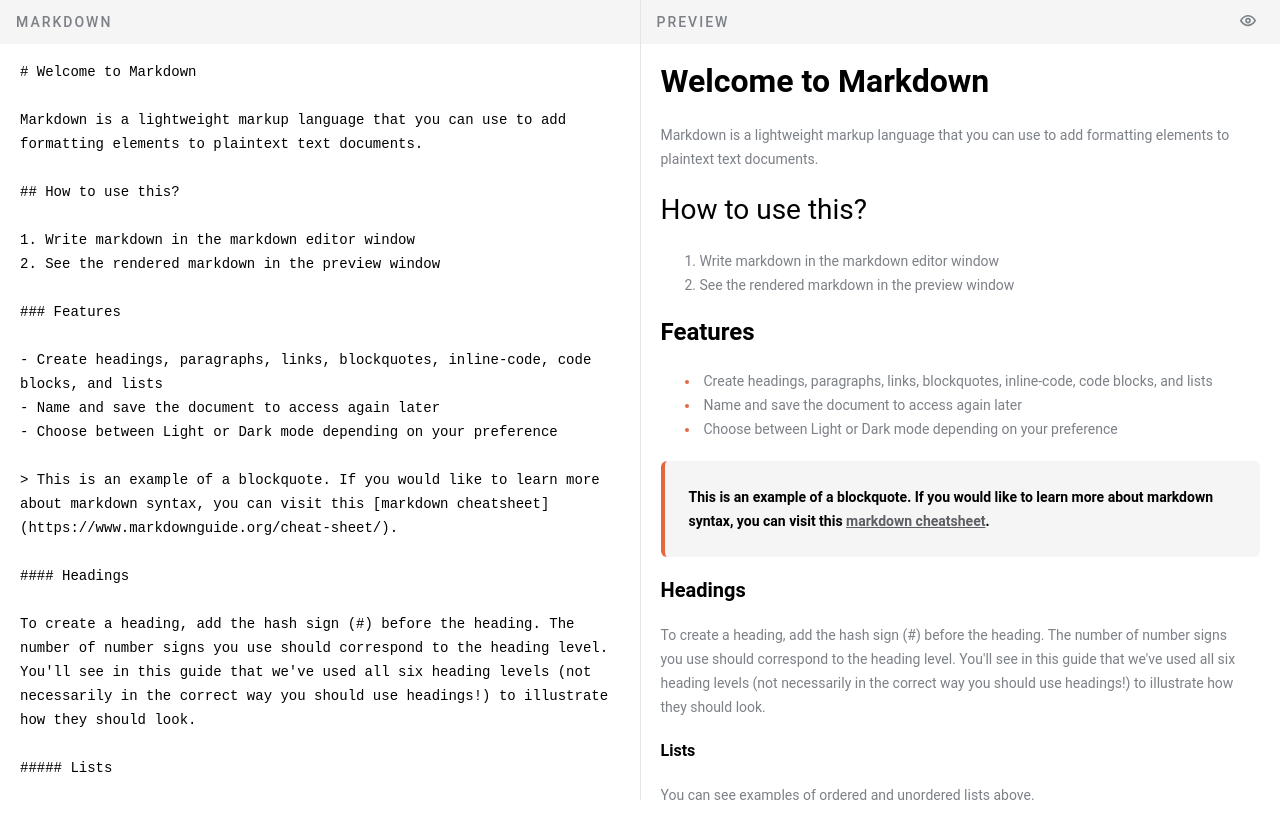
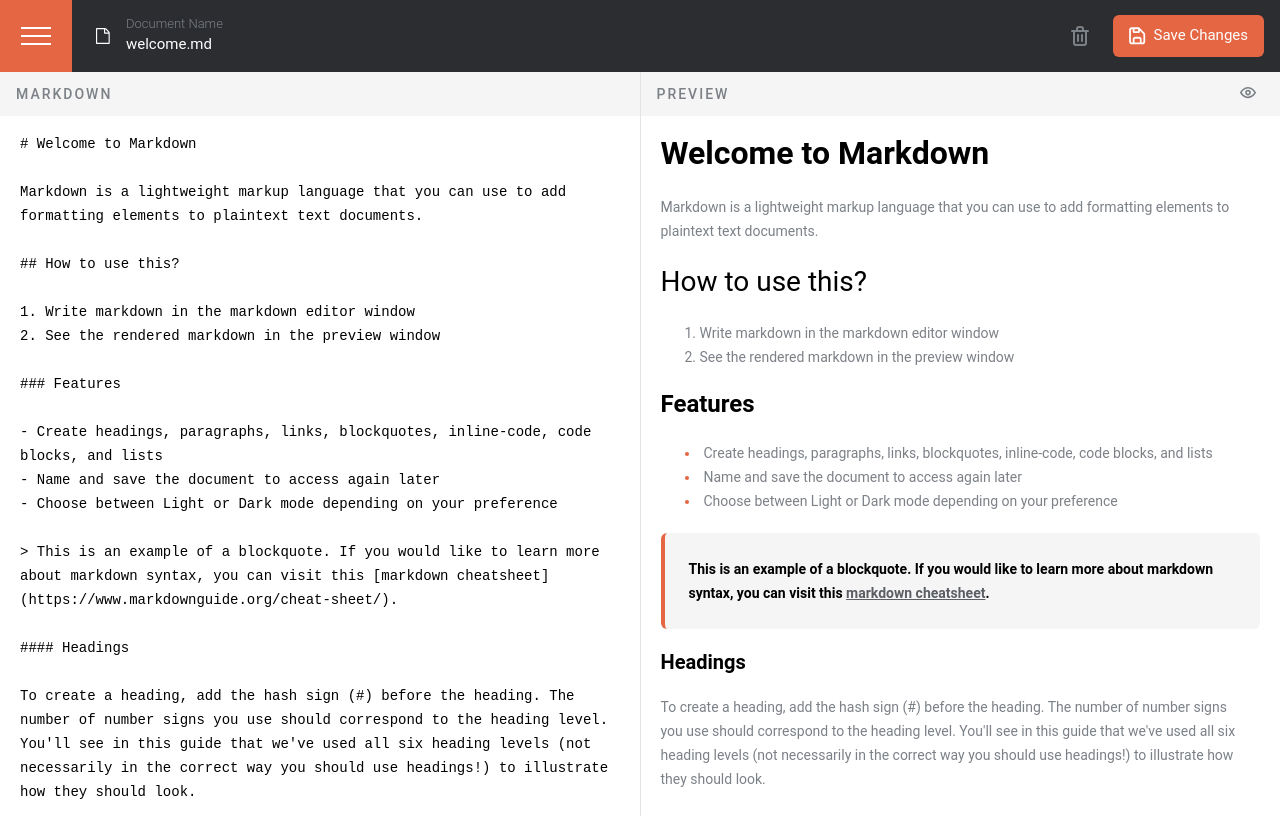
Before and after one commit to david19589/in-browser-markdown-editor, a React (Vite) app: page / in a window 1280 px wide. Built offline with nearby package versions, Linux system fonts and the light colour scheme.

Commit message:
added some styles and changed position of svgs in 'EditorAndPreview', made Header component

```diff
--- a/src/App.tsx
+++ b/src/App.tsx
@@ -1,8 +1,12 @@
+import { useState } from "react";
 import EditorAndPreview from "./Components/EditorAndPreview";
+import Header from "./Components/Header";
 
 function App() {
+  const [openMenu, setOpenMenu] = useState(false);
   return (
     <div>
+      <Header openMenu={openMenu} setOpenMenu={setOpenMenu}/>
       <EditorAndPreview />
     </div>
   );
--- a/src/Components/EditorAndPreview/index.tsx
+++ b/src/Components/EditorAndPreview/index.tsx
@@ -11,7 +11,11 @@ function Editor() {
   useSynchronizedScroll(editorRef, previewRef);
 
   return (
-    <div className={`${Prev ? "flex items-center w-full" : ""} flex h-screen`}>
+    <div
+      className={`${
+        Prev ? "flex items-center w-full" : ""
+      } flex h-[93vh] relative`}
+    >
       <div
         onClick={() => {
           setPrev(!Prev);
@@ -26,7 +30,7 @@ function Editor() {
             xmlns="http://www.w3.org/2000/svg"
           >
             <path
-              className="group-hover:fill-[#E46643] "
+              className="group-hover:fill-[#E46643] transition-all duration-200"
               d="M1.38.027a.795.795 0 0 1 .769.206L14.815 12.9a.792.792 0 0 1 0 1.124.792.792 0 0 1-1.124 0L9.234 9.567a2.77 2.77 0 0 1-3.753-3.753L1.024 1.357a.795.795 0 0 1 .357-1.33Zm.998 3.832 1.156 1.116a10.846 10.846 0 0 0-1.773 2.153c.696 1.117 2.929 4.038 6.333 3.959a6.127 6.127 0 0 0 1.346-.198l1.25 1.25a7.505 7.505 0 0 1-2.556.53h-.198c-4.663 0-7.331-4.282-7.83-5.145a.792.792 0 0 1 0-.792A12.58 12.58 0 0 1 2.378 3.86Zm5.328-2.272c4.726-.143 7.52 4.267 8.028 5.145.15.24.163.542.031.792a12.58 12.58 0 0 1-2.304 2.874l-1.195-1.116a10.846 10.846 0 0 0 1.813-2.154c-.705-1.116-2.937-4.045-6.333-3.958a6.127 6.127 0 0 0-1.346.198L5.149 2.117a7.505 7.505 0 0 1 2.557-.53Zm-.974 5.486v.055c0 .656.532 1.188 1.188 1.188l.047-.008-1.235-1.235Z"
               fill="#7C8187"
             />
@@ -39,7 +43,7 @@ function Editor() {
             xmlns="http://www.w3.org/2000/svg"
           >
             <path
-              className="group-hover:fill-[#E46643] "
+              className="group-hover:fill-[#E46643] transition-all duration-200"
               d="M7.784.003c4.782-.144 7.597 4.31 8.109 5.198a.8.8 0 0 1 0 .8c-.688 1.2-3.255 5.086-7.677 5.198h-.2c-4.71 0-7.405-4.326-7.909-5.198a.8.8 0 0 1 0-.8C.803 4.001 3.362.115 7.784.003Zm.38 1.6h-.3c-3.199.08-5.286 2.71-6.086 3.998C2.482 6.73 4.73 9.68 8.176 9.6c3.199-.08 5.262-2.711 6.086-3.999-.712-1.127-2.967-4.086-6.398-3.998ZM8 2.803A2.799 2.799 0 1 1 8 8.4a2.799 2.799 0 0 1 0-5.598Zm0 1.599A1.2 1.2 0 1 0 8 6.8a1.2 1.2 0 0 0 0-2.4Z"
               fill="#7C8187"
             />
--- /dev/null
+++ b/src/Components/Header/index.tsx
@@ -0,0 +1,64 @@
+import Menu from "/src/assets/icon-menu.svg";
+import Document from "/src/assets/icon-document.svg";
+import Logo from "/src/assets/logo.svg";
+import Save from "/src/assets/icon-save.svg";
+import CloseMenu from "/src/assets/icon-close.svg";
+
+function Header(props: {
+  openMenu: boolean;
+  setOpenMenu: React.Dispatch<React.SetStateAction<boolean>>;
+}) {
+  return (
+    <div className="flex justify-between items-center bg-[#2B2D31]">
+      <div className="flex items-center">
+        <div
+          onClick={() => {
+            props.setOpenMenu(!props.openMenu);
+          }}
+          className="w-[72px] h-[72px] flex items-center transition-all duration-200 bg-[#35393F] hover:bg-[#E46643] px-[21px] py-[27px] mr-[24px] cursor-pointer"
+        >
+          <img
+            className="min-w-[30px]"
+            src={props.openMenu ? CloseMenu : Menu}
+            alt="Menu"
+          />
+        </div>
+        <div className="flex items-center gap-[16px]">
+          <img className="hidden desktop:flex" src={Logo} alt="Logo" />
+          <span className="hidden desktop:flex w-[1px] h-[40px] bg-[#5A6069]"></span>
+          <img src={Document} alt="Document" />
+          <div>
+            <h1 className="hidden tablet:flex text-[13px] font-[300] leading-[15.23px] font-sans cursor-default text-[#7C8187]">
+              Document Name
+            </h1>
+            <input
+              className="w-full outline-none bg-[#2B2D31] text-[15px] leading-[17.58px] font-[400] font-sans text-[#FFF] placeholder:text-[#FFF]"
+              type="text"
+              id="input"
+              placeholder="welcome.md"
+            />
+          </div>
+        </div>
+      </div>
+      <div className="flex items-center gap-[24px] mr-[16px]">
+        <div className="group cursor-pointer">
+          <svg width="18" height="20" xmlns="http://www.w3.org/2000/svg">
+            <path
+              className="group-hover:fill-[#E46643] transition-all duration-200"
+              d="M7 16a1 1 0 0 0 1-1V9a1 1 0 1 0-2 0v6a1 1 0 0 0 1 1ZM17 4h-4V3a3 3 0 0 0-3-3H8a3 3 0 0 0-3 3v1H1a1 1 0 1 0 0 2h1v11a3 3 0 0 0 3 3h8a3 3 0 0 0 3-3V6h1a1 1 0 0 0 0-2ZM7 3a1 1 0 0 1 1-1h2a1 1 0 0 1 1 1v1H7V3Zm7 14a1 1 0 0 1-1 1H5a1 1 0 0 1-1-1V6h10v11Zm-3-1a1 1 0 0 0 1-1V9a1 1 0 0 0-2 0v6a1 1 0 0 0 1 1Z"
+              fill="#7C8187"
+            />
+          </svg>
+        </div>
+        <div className="flex gap-[8px] px-[16px] py-[12px] bg-[#E46643] hover:bg-[#F39765] rounded-md cursor-pointer transition-all duration-200">
+          <img className="min-w-[16px]" src={Save} alt="Save" />
+          <h1 className="hidden tablet:flex text-[15px] leading-[17.58px] font-[400] font-sans text-[#FFF]">
+            Save Changes
+          </h1>
+        </div>
+      </div>
+    </div>
+  );
+}
+
+export default Header;
```
